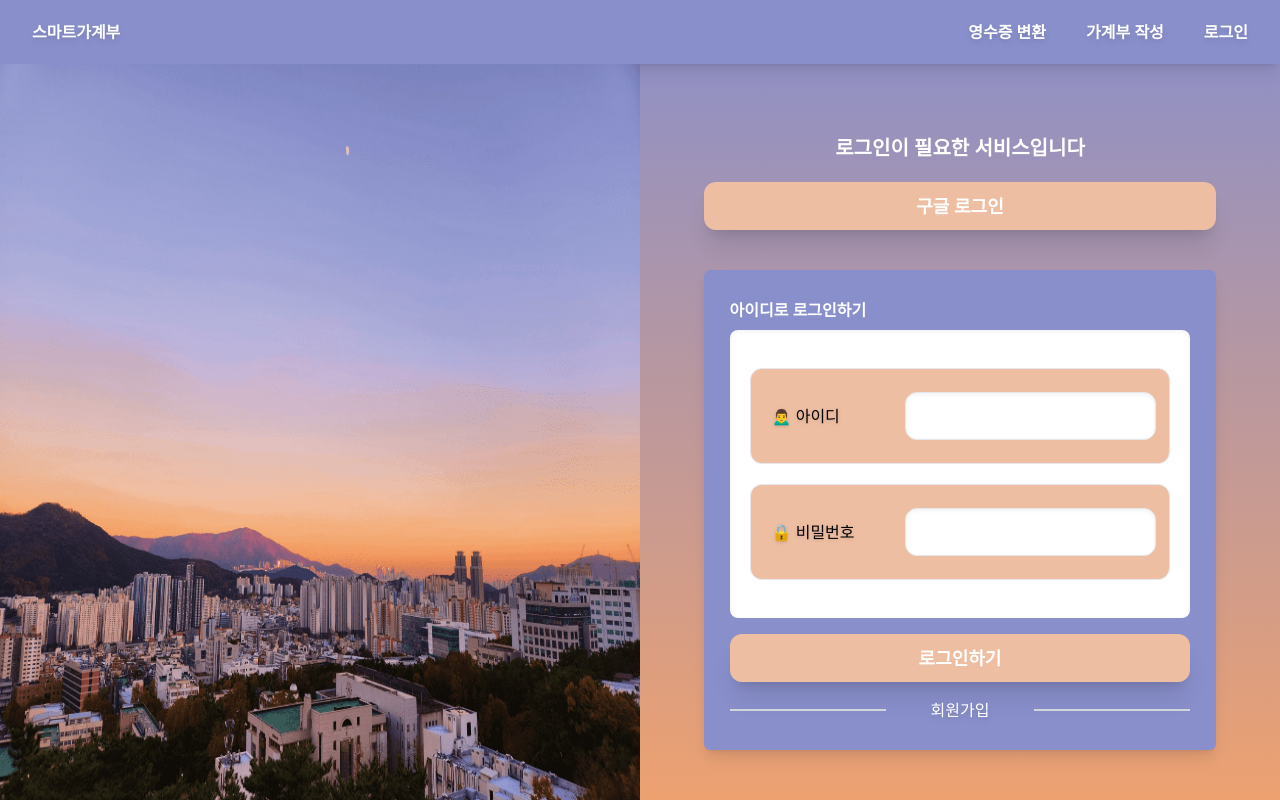
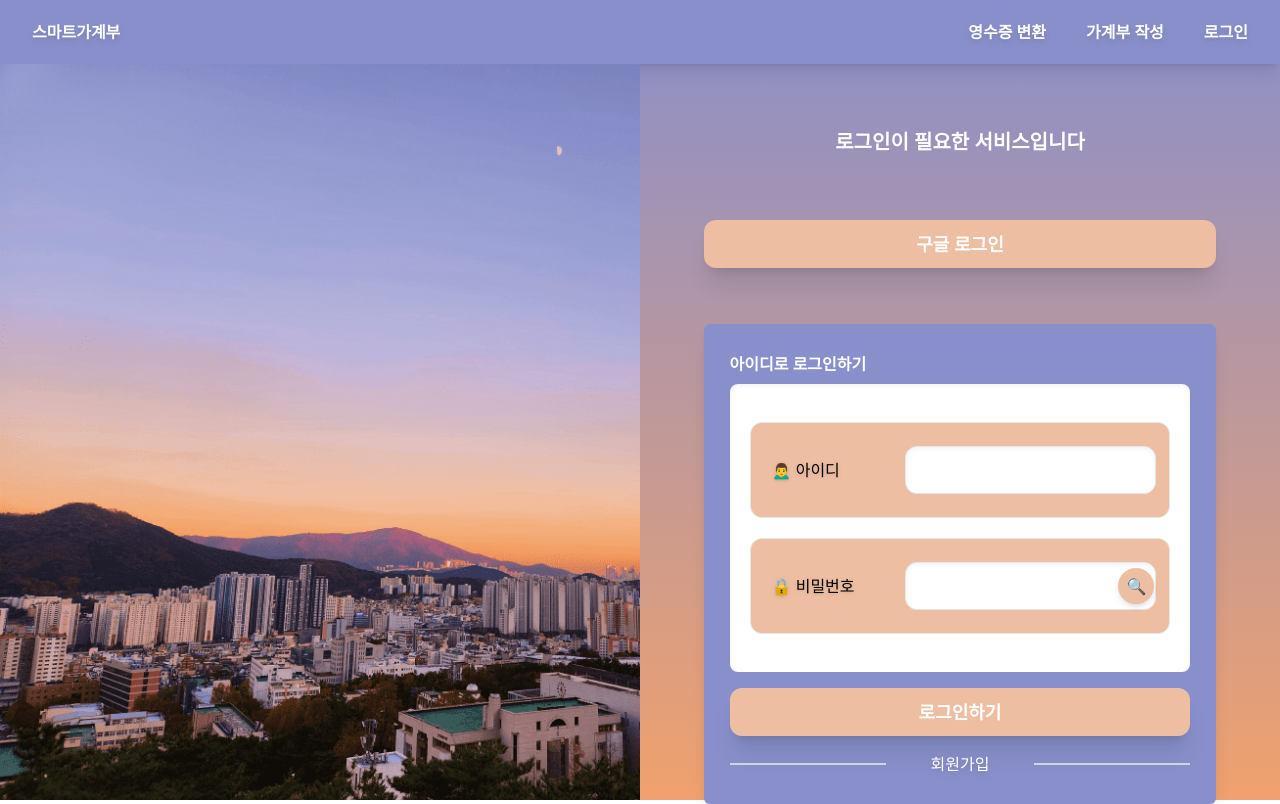
Before and after one commit to JisooOvO/DataAnalystProject-Frontend-YoungmanProject, a React (Create React App) app: page /login in a window 1280 px wide. Built offline with nearby package versions, Linux system fonts and the light colour scheme.

Commit message:
update login page

```diff
--- a/src/common/Common.js
+++ b/src/common/Common.js
@@ -2,3 +2,4 @@ export const BACKEND_URL = "http://10.125.121.212:8080/api"
 
 export const PURPLE = "#898FCB";
 export const BEIGE = "#EEBEA2";
+export const DARK_BEIGE = "#F0A16D"
--- a/src/common/FormInputHeader.js
+++ b/src/common/FormInputHeader.js
@@ -1,6 +1,6 @@
 const FormInputHeader = ({title}) => {
   return (
-    <div className="w-full whitespace-nowrap my-5 text-center text-white text-xl font-bold">
+    <div className="w-full whitespace-nowrap my-16 text-center text-white text-xl font-bold">
         {title}
     </div>
   )
--- /dev/null
+++ b/src/common/MaskingButton.js
@@ -0,0 +1,17 @@
+const MaskingButton = () => {
+  const handleMaskingToggleButton = (e) => {
+    e.preventDefault();
+    const targetElem = e.target.previousSibling.children[1].children[0];
+    if(targetElem.type === "password")
+      targetElem.type = "text";
+    else
+      targetElem.type = "password";
+  }
+  return (
+    <button
+    onClick={handleMaskingToggleButton}
+    className="absolute top-[50%] right-4 translate-y-[-50%] w-9 h-9 rounded-[50%] bg-[#EEBEA2] shadow-md hover:bg-[#F0A16D]">🔍</button>
+  )
+}
+
+export default MaskingButton
--- a/src/component/loginPage/LoginForm.js
+++ b/src/component/loginPage/LoginForm.js
@@ -2,6 +2,7 @@ import FormInput from "../../common/FormInput"
 import CustomButton from "../../common/CustomButton"
 import Navigation from "../../common/Navigation"
 import { BACKEND_URL, PURPLE } from "../../common/Common"
+import MaskingButton from "../../common/MaskingButton"
 
 const LoginForm = () => {
   const handleLogin = (e) => {
@@ -30,7 +31,7 @@ const LoginForm = () => {
   }
 
   return (
-    <section className="w-[80%]">
+    <section className="w-[80%] my-4">
       <form
       style={{backgroundColor : PURPLE}}
       className="w-full h-[30rem] rounded-md shadow-lg flex flex-col gap-2 justify-center items-center">
@@ -38,7 +39,10 @@ const LoginForm = () => {
           <div className="bg-white shadow-inner w-[90%] h-[60%] rounded-lg p-5 flex justify-center items-center">
             <div className="w-full flex flex-col gap-5">
               <FormInput title={"🙍‍♂️ 아이디"} type={"text"} id={"username"}/>
-              <FormInput title={"🔒 비밀번호"} type={"password"} id={"password"}/>
+              <div className="relative">
+                <FormInput title={"🔒 비밀번호"} type={"password"} id={"password"}/>
+                <MaskingButton/>
+              </div>
             </div>
           </div>
           <div className="my-2 w-[90%]">
--- a/src/component/loginPage/LoginLeftImage.js
+++ b/src/component/loginPage/LoginLeftImage.js
@@ -1,8 +1,6 @@
-import loginBackgroundImg from "../../image/loginBackgroundImg.png"
 const LoginLeftImage = () => {
   return (
-    <div className="sm:w-[50%] sm:h-full hidden sm:block relative">
-      <img className="w-full min-h-full" src={loginBackgroundImg} alt="로그인 백그라운드 이미지"/>
+    <div id="loginBackgroundImg" className="sm:w-[50%] h-full min-h-[736px] hidden sm:block relative">
     </div>
   )
 }
--- a/src/component/loginPage/LoginRightComponent.js
+++ b/src/component/loginPage/LoginRightComponent.js
@@ -8,7 +8,7 @@ const LoginRightComponent = () => {
   }
 
   return (
-    <div className="w-full sm:w-[50%] flex flex-col justify-center items-center">
+    <div className="w-full sm:w-[50%] h-full flex flex-col items-center">
         <FormInputHeader title={"로그인이 필요한 서비스입니다"}/>
         <div className="mb-10 w-full flex justify-center">
           <CustomButton height={3+'rem'} width={80+"%"} title={"구글 로그인"} func={handleGoogleLogin}/>
--- a/src/index.css
+++ b/src/index.css
@@ -7,7 +7,11 @@ body {
     overflow-x: hidden;
     width : 100vw;
     height : 100vh;
+    min-height : 800px;
     font-family: 'Open Sans', sans-serif;
+    background-repeat : no-repeat;
+    background-cover : cover;
+    background-image: linear-gradient(to bottom, #898FCB,#F0A16D);
 }
 
 #root {
@@ -18,5 +22,13 @@ body {
 .App {
     height : 100%;
     width : 100%;
-    background-image: linear-gradient(to bottom, #898FCB,#EDA170);
 }
+
+#loginPageContainer {
+    height : calc(100vh - 4rem);
+}
+
+#loginBackgroundImg {
+    background-image : url("./image/loginBackgroundImg.png");
+    background-size : cover;
+}
--- a/src/page/LoginPage.js
+++ b/src/page/LoginPage.js
@@ -3,7 +3,7 @@ import LoginRightComponent from "../component/loginPage/LoginRightComponent"
 
 const LoginPage = () => {
    return (
-     <div id="loginPageContainer" className="w-full h-[calc(100vh-4rem)] flex">
+     <div id="loginPageContainer" className="w-full flex">
         <LoginLeftImage/>
         <LoginRightComponent/>
      </div>
--- a/tailwind.config.js
+++ b/tailwind.config.js
@@ -1,5 +1,6 @@
 /** @type {import('tailwindcss').Config} */
 module.exports = {
+  mode : "jit",
   content: ["./src/**/*.{js,jsx,ts,tsx}"],
   theme: {
     extend: {},
```
Also changed, not shown: src/image/boat.png (deleted).
